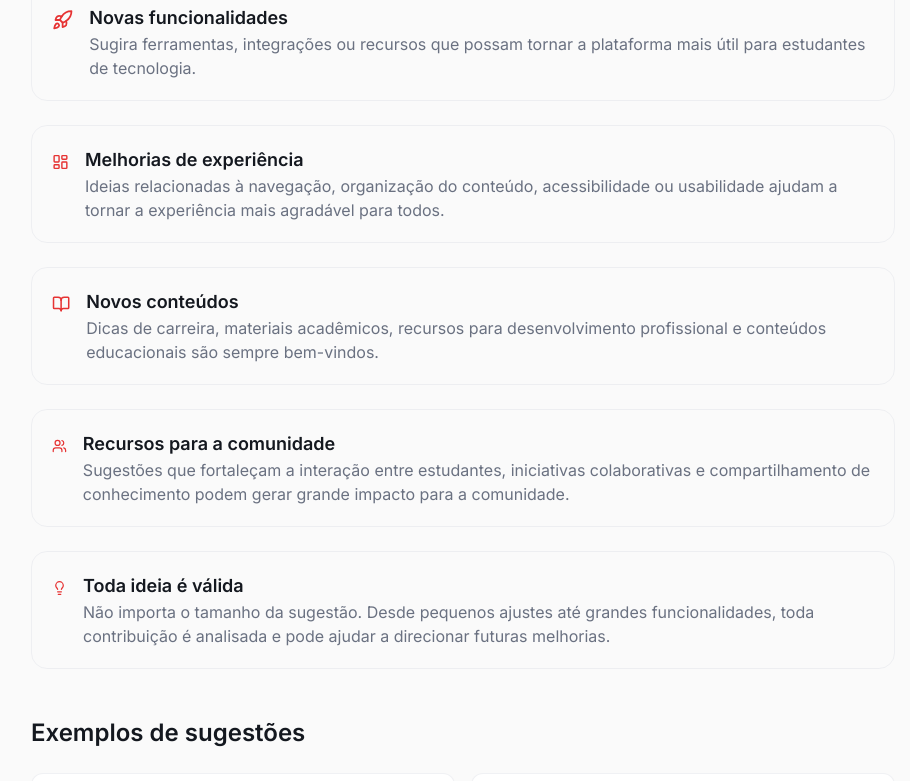
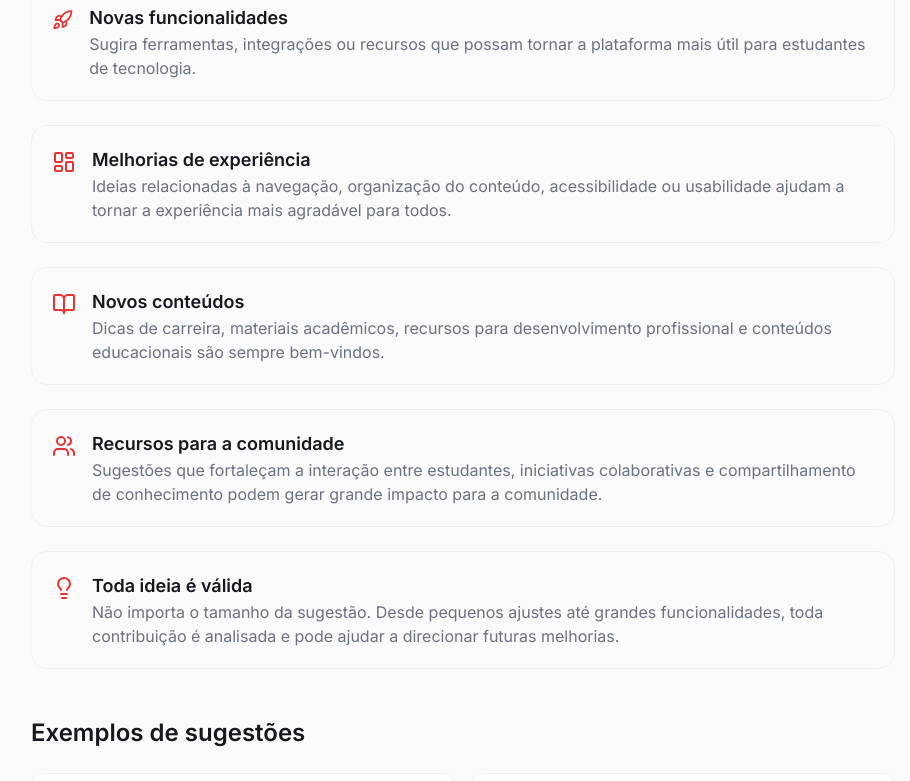
Before and after one commit to Joao-Eduardo-Alves/Tech-Hub-UNIVESP, a React (Vite) app: page /sugestao in a window 1280 px wide. Shown: the part 603-1384 px from the top of the page, without its empty margins (177-1087 px from the left). Built offline with nearby package versions, Linux system fonts and the light colour scheme.

Commit message:
feat(sugestao): Padronizado tamanho de icones e adicionado link de formulario de sugestao

```diff
--- a/src/pages/Footer/Sugestao.jsx
+++ b/src/pages/Footer/Sugestao.jsx
@@ -60,7 +60,7 @@ export default function Sugestao() {
 
             {/* EXPERIÊNCIA */}
             <div className="flex gap-4 p-5 rounded-2xl border border-border/50 hover:border-primary/20 transition">
-              <LayoutDashboard className="text-primary mt-1" />
+              <LayoutDashboard className="text-primary mt-1 shrink-0 w-6 h-6" />
 
               <div>
                 <h3 className="font-semibold text-lg text-foreground">
@@ -77,7 +77,7 @@ export default function Sugestao() {
 
             {/* CONTEÚDO */}
             <div className="flex gap-4 p-5 rounded-2xl border border-border/50 hover:border-primary/20 transition">
-              <BookOpen className="text-primary mt-1" />
+              <BookOpen className="text-primary mt-1 shrink-0 w-6 h-6" />
 
               <div>
                 <h3 className="font-semibold text-lg text-foreground">
@@ -94,7 +94,7 @@ export default function Sugestao() {
 
             {/* COMUNIDADE */}
             <div className="flex gap-4 p-5 rounded-2xl border border-border/50 hover:border-primary/20 transition">
-              <Users className="text-primary mt-1" />
+              <Users className="text-primary mt-1 shrink-0 w-6 h-6" />
 
               <div>
                 <h3 className="font-semibold text-lg text-foreground">
@@ -111,7 +111,7 @@ export default function Sugestao() {
 
             {/* IDEIAS */}
             <div className="flex gap-4 p-5 rounded-2xl border border-border/50 hover:border-primary/20 transition">
-              <Lightbulb className="text-primary mt-1" />
+              <Lightbulb className="text-primary mt-1 shrink-0 w-6 h-6" />
 
               <div>
                 <h3 className="font-semibold text-lg text-foreground">
@@ -173,7 +173,11 @@ export default function Sugestao() {
             </p>
 
             <Button asChild>
-              <a href="" target="_blank" rel="noopener noreferrer">
+              <a
+                href="https://forms.gle/iHNfqhgd2xNkPTvL7"
+                target="_blank"
+                rel="noopener noreferrer"
+              >
                 Enviar sugestão
               </a>
             </Button>
```
